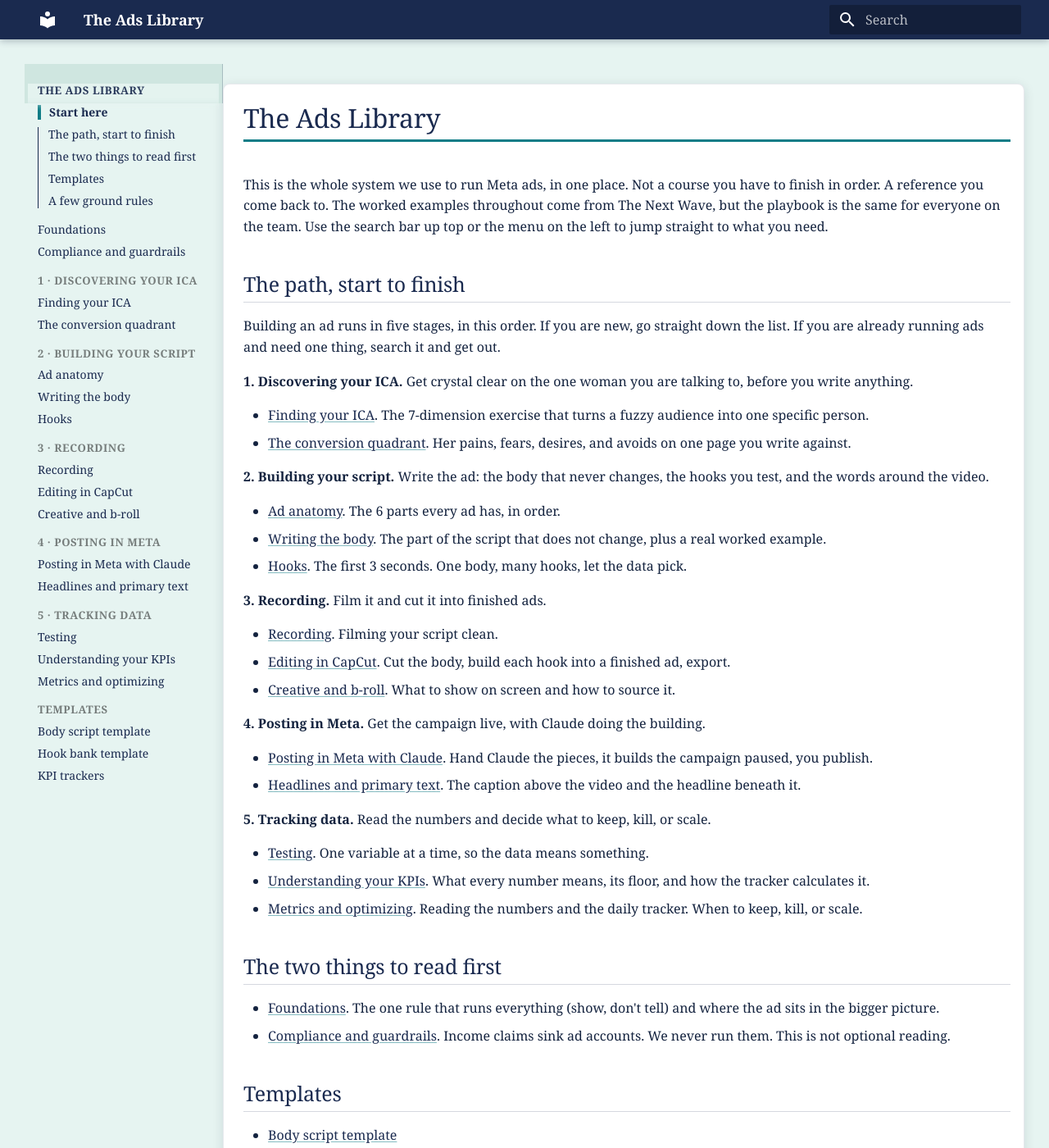
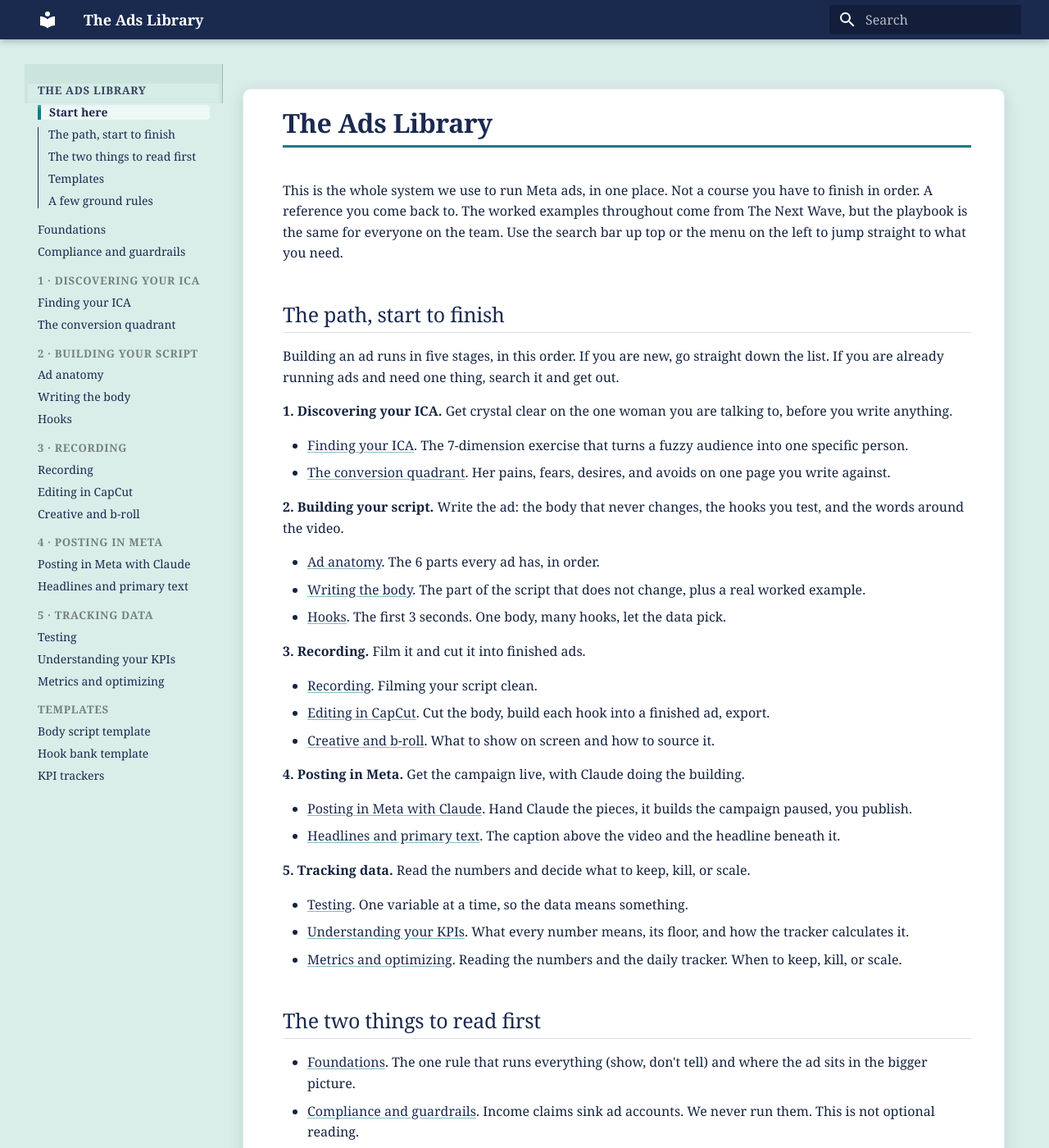
Before and after one commit to coogankelley/ads-library, an MkDocs documentation site: the page built from docs/index.md, in a window 1280 px wide and 1400 px high. Shown: the whole window at 82% size. Built offline with MkDocs 1.6.1 and Material for MkDocs 9.7.7, drawn with Linux system fonts in a browser that asks for light colours.

Commit message:
Cache-bust stylesheet (brand-v2.css) + crisper white card design so updates actually load
Co-Authored-By: Claude Opus 4.8 <noreply@anthropic.com>

```diff
--- a/docs/stylesheets/custom.css
+++ b/docs/stylesheets/brand-v2.css
@@ -1,11 +1,11 @@
 /* The Ads Library brand styling
-   Teal page, navy structure, Georgia type. Left menu reads as a clear panel. */
+   Teal frame, white reading card, navy structure, Georgia type. */
 
 :root {
-  /* Brand palette */
-  --tal-teal-bg:    #e6f4f1;  /* light teal reading area (matches KPI tracker band) */
-  --tal-teal-panel: #cfe6e0;  /* deeper teal for the left menu panel */
-  --tal-teal-soft:  #d6ece7;  /* table stripes / surfaces */
+  --tal-page:       #d9eee9;  /* teal page (the frame around the white card) */
+  --tal-panel:      #cbe5de;  /* deeper teal for the left menu panel */
+  --tal-card:       #ffffff;  /* white reading surface */
+  --tal-soft:       #eef7f5;  /* table stripes */
   --tal-navy:       #1a2a4f;  /* navy: header, headings, accents */
   --tal-navy-dark:  #111d38;
   --tal-teal-pop:   #0e7c86;  /* teal pop for hovers / active marker */
@@ -17,7 +17,7 @@
 /* Material sets scheme vars on the color-scheme element, which beats :root.
    Map onto the same selector so the teal actually paints the page. */
 [data-md-color-scheme="default"] {
-  --md-default-bg-color:        var(--tal-teal-bg);
+  --md-default-bg-color:        var(--tal-page);
   --md-primary-fg-color:        var(--tal-navy);
   --md-primary-fg-color--light: #2c3f6b;
   --md-primary-fg-color--dark:  var(--tal-navy-dark);
@@ -30,8 +30,7 @@
 body,
 input,
 .md-typeset,
-.md-nav,
-.md-tabs__link {
+.md-nav {
   font-family: Georgia, "Times New Roman", serif;
 }
 
@@ -41,11 +40,9 @@ input,
 }
 
 /* ---------- Left navigation: a clear menu panel ---------- */
-.md-sidebar--primary {
-  background-color: var(--tal-teal-panel);
-}
 @media screen and (min-width: 76.25em) {
   .md-sidebar--primary {
+    background-color: var(--tal-panel);
     border-right: 1px solid rgba(26, 42, 79, 0.22);
   }
 }
@@ -56,12 +53,12 @@ input,
   color: var(--tal-navy);
   font-weight: 700;
   text-transform: uppercase;
-  letter-spacing: 0.04em;
+  letter-spacing: 0.05em;
   font-size: 0.66rem;
-  opacity: 0.9;
+  opacity: 0.85;
 }
 
-/* Page links in the menu: navy and readable */
+/* Page links in the menu */
 .md-nav__link {
   color: var(--tal-navy);
 }
@@ -76,24 +73,25 @@ input,
 .md-nav__link[aria-current="page"] {
   color: var(--tal-navy) !important;
   font-weight: 700;
-  background-color: var(--tal-teal-bg);
+  background-color: rgba(255, 255, 255, 0.6);
   border-left: 4px solid var(--tal-teal-pop);
   border-radius: 0 0.2rem 0.2rem 0;
   padding-left: 0.5rem;
 }
 
 /* ---------- Content: a clean white reading card on the teal page ---------- */
-.md-content {
-  background-color: #ffffff;
-  border: 1px solid rgba(26, 42, 79, 0.10);
-  border-radius: 0.4rem;
-  box-shadow: 0 3px 14px rgba(17, 29, 56, 0.12);
-  margin: 1.2rem 0 2.4rem;
+@media screen and (min-width: 60em) {
+  .md-content {
+    background-color: var(--tal-card);
+    border: 1px solid rgba(26, 42, 79, 0.10);
+    border-radius: 0.5rem;
+    box-shadow: 0 4px 18px rgba(17, 29, 56, 0.13);
+    margin: 1.5rem 1.2rem 2.6rem;
+  }
 }
-@media screen and (max-width: 76.1875em) {
-  .md-content {
-    margin: 0.6rem;
-  }
+.md-content__inner {
+  padding-left: 1.2rem;
+  padding-right: 1.2rem;
 }
 
 /* ---------- Headings ---------- */
@@ -104,18 +102,15 @@ input,
   color: var(--tal-navy);
   font-family: Georgia, "Times New Roman", serif;
 }
-
-/* Page title: teal underline accent */
 .md-typeset h1 {
+  font-weight: 700;
   border-bottom: 3px solid var(--tal-teal-pop);
-  padding-bottom: 0.25rem;
+  padding-bottom: 0.3rem;
 }
-
-/* Section headings: thin divider for structure */
 .md-typeset h2 {
-  border-bottom: 1px solid rgba(26, 42, 79, 0.18);
+  border-bottom: 1px solid rgba(26, 42, 79, 0.15);
   padding-bottom: 0.2rem;
-  margin-top: 2rem;
+  margin-top: 2.2rem;
 }
 
 /* ---------- Links in content ---------- */
@@ -130,15 +125,15 @@ input,
 }
 
 /* ---------- Tables ---------- */
+.md-typeset table:not([class]) {
+  border: 1px solid rgba(26, 42, 79, 0.18);
+}
 .md-typeset table:not([class]) th {
   background-color: var(--tal-navy);
   color: #ffffff;
 }
 .md-typeset table:not([class]) tr:nth-child(even) {
-  background-color: var(--tal-teal-soft);
-}
-.md-typeset table:not([class]) {
-  border: 1px solid rgba(26, 42, 79, 0.18);
+  background-color: var(--tal-soft);
 }
 
 /* ---------- Blockquotes / code ---------- */
--- a/mkdocs.yml
+++ b/mkdocs.yml
@@ -64,7 +64,7 @@ plugins:
   - search
 
 extra_css:
-  - stylesheets/custom.css
+  - stylesheets/brand-v2.css
 
 extra:
   generator: false
```
Also changed, not shown: _RESUME.md (+11 -0 lines).
